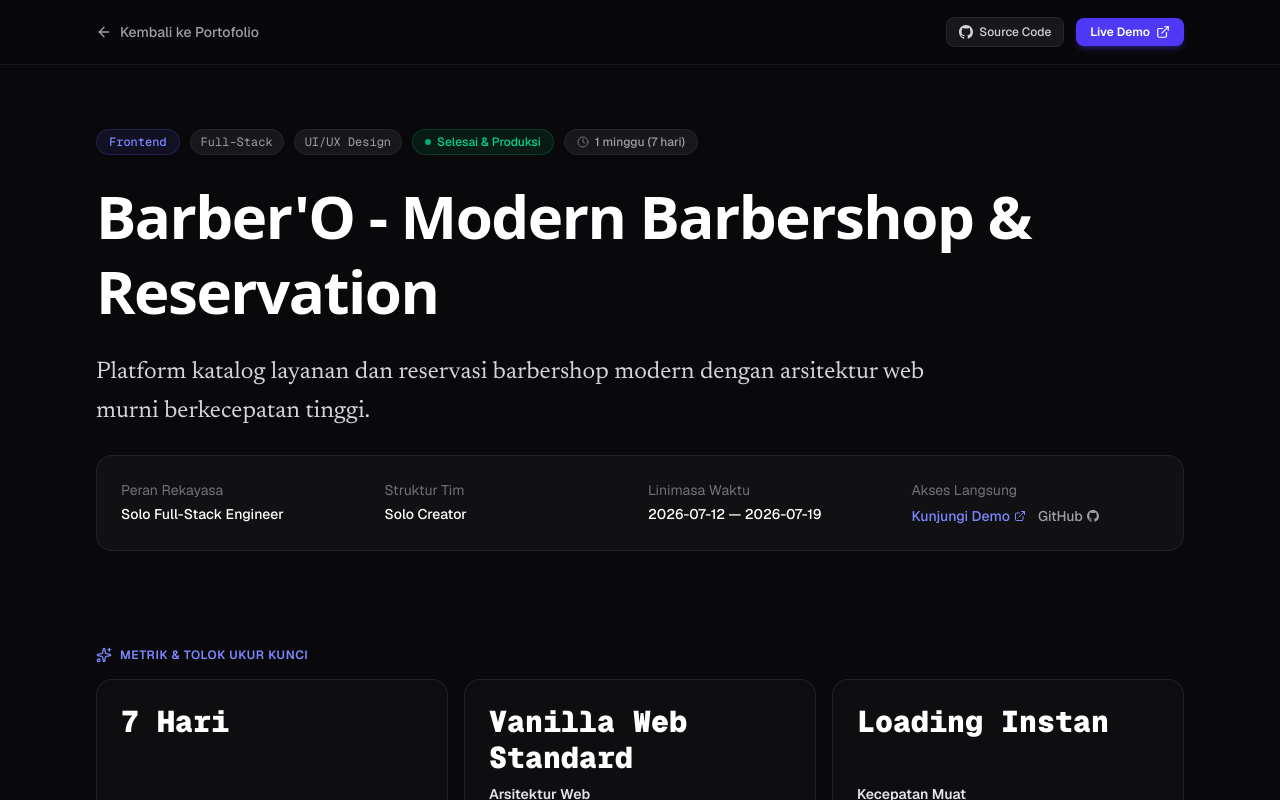
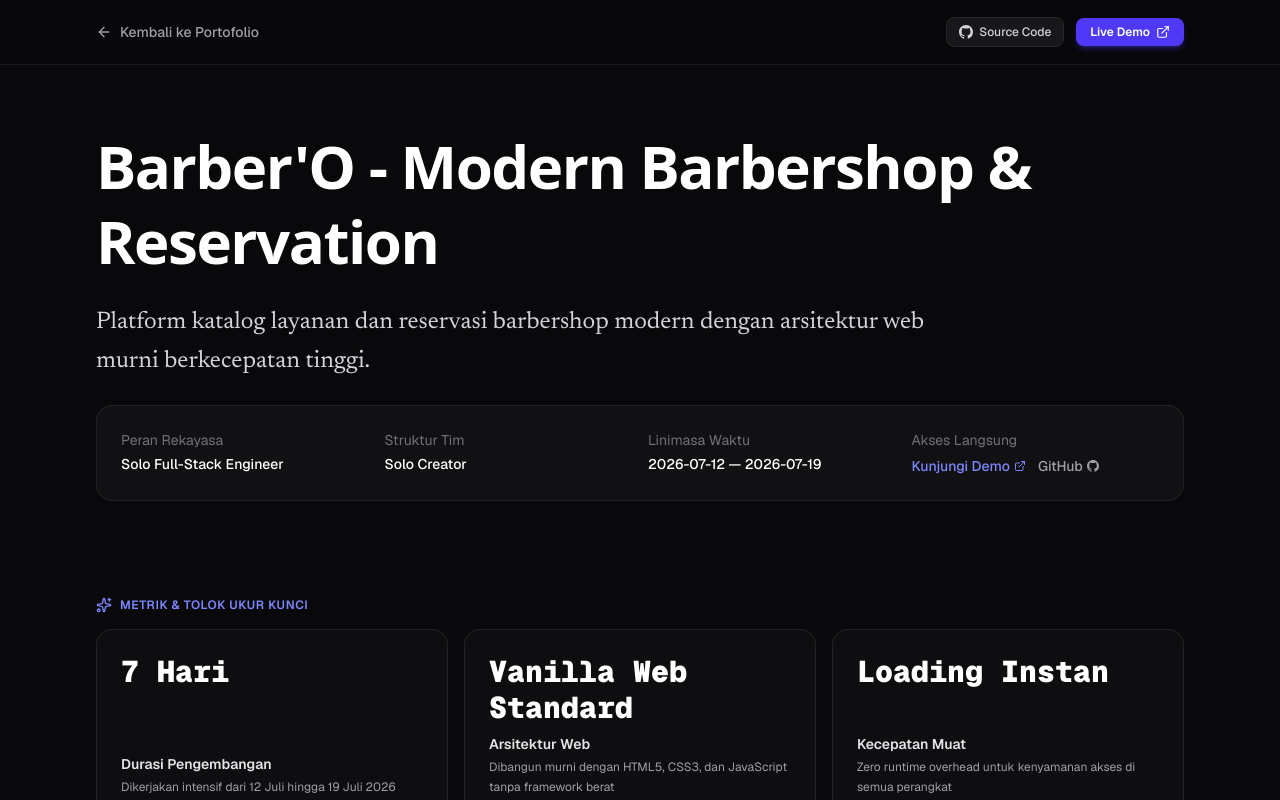
Before and after one commit to Jovan-SW/web_portofolio, a Next.js app: page /projects/barber-o-barbershop-platform in a window 1280 px wide. Shown: the top 800 px of the page. Built offline with nearby package versions, Linux system fonts and the light colour scheme; a web font is replaced by a local one.

Commit message:
fix design projectSection and add detailed page

```diff
--- a/src/app/projects/[slug]/page.tsx
+++ b/src/app/projects/[slug]/page.tsx
@@ -13,7 +13,6 @@ import {
   Sparkles,
   CheckCircle2,
   Calendar,
-  Clock,
   Code2,
   SlidersHorizontal,
   Search,
@@ -33,6 +32,8 @@ import Footer from '@/components/layout/Footer';
 interface Props {
   params: Promise<{ slug: string }>;
 }
+
+export const instant = false;
 
 export function generateStaticParams() {
   return PROJECTS_DATA.map((project) => ({
@@ -182,29 +183,6 @@ export default async function ProjectDetailPage({ params }: Props) {
       <main className="flex-1 max-w-6xl mx-auto w-full px-4 sm:px-6 lg:px-8 py-10 sm:py-16 space-y-16 sm:space-y-24">
         {/* Project Header */}
         <section className="flex flex-col gap-6">
-          {/* Badges / Pill Meta */}
-          <div className="flex flex-wrap items-center gap-2.5">
-            <span className="px-3 py-1 rounded-full text-xs font-mono font-medium bg-indigo-500/10 text-indigo-400 border border-indigo-500/20">
-              {project.category}
-            </span>
-            {project.subCategories?.map((sub) => (
-              <span
-                key={sub}
-                className="px-2.5 py-1 rounded-full text-xs font-mono bg-zinc-900 text-zinc-400 border border-zinc-800"
-              >
-                {sub}
-              </span>
-            ))}
-            <span className="inline-flex items-center gap-1.5 px-3 py-1 rounded-full text-xs font-medium bg-emerald-500/10 text-emerald-400 border border-emerald-500/20">
-              <span className="w-1.5 h-1.5 rounded-full bg-emerald-400 animate-pulse" />
-              <span>{project.status === 'completed' ? 'Selesai & Produksi' : 'Dalam Pengembangan'}</span>
-            </span>
-            <span className="inline-flex items-center gap-1.5 px-3 py-1 rounded-full text-xs font-medium bg-zinc-900 text-zinc-400 border border-zinc-800">
-              <Clock className="w-3 h-3 text-zinc-500" />
-              <span>{project.timeline.duration || '2 Minggu'}</span>
-            </span>
-          </div>
-
           {/* Title */}
           <h1
             className="text-3xl sm:text-5xl lg:text-6xl font-black text-white tracking-tight leading-tight"
--- a/src/components/sections/ProjectSection.tsx
+++ b/src/components/sections/ProjectSection.tsx
@@ -8,7 +8,6 @@ import { Project } from '@/types';
 import { CardStack, CardStackItem } from '@/components/ui/card-stack';
 import {
   ExternalLink,
-  Layers,
   Sparkles,
   ArrowRight,
   Clock,
@@ -34,7 +33,7 @@ const getRepoUrl = (repo: any): string | null => {
 export default function ProjectSection() {
   const [activeIndex, setActiveIndex] = useState(0);
 
-  // Map the 3 projects to CardStackItem format
+  // Map the featured projects to CardStackItem format with updated categories
   const cardItems: PortfolioCardItem[] = PROJECTS_DATA.map((project) => ({
     id: project.id,
     title: project.title,
@@ -63,26 +62,16 @@ export default function ProjectSection() {
       <div className="max-w-6xl mx-auto px-4 sm:px-6 lg:px-8 relative z-10">
         {/* Section Header */}
         <div className="flex flex-col items-center text-center mb-10 sm:mb-14">
-          <div className="inline-flex items-center gap-1.5 px-3 py-1 rounded-full bg-indigo-500/10 border border-indigo-500/20 text-indigo-400 text-xs font-semibold tracking-wide uppercase mb-3">
-            <Layers className="w-3.5 h-3.5" />
-            <span>Interactive 3D Showcase</span>
-          </div>
-
           <h2
             className="text-3xl sm:text-4xl lg:text-5xl font-black text-white tracking-tight mb-4"
             style={{ fontFamily: 'var(--font-satoshi), Satoshi, sans-serif' }}
           >
-            Studi Kasus & Portofolio Rekayasa
+            Studi Kasus & Portofolio
           </h2>
 
           <p className="max-w-2xl text-zinc-400 text-base sm:text-lg leading-relaxed font-serif-contemporary">
             Jelajahi karya produksi pilihan yang dibangun dengan perhatian mendalam terhadap arsitektur web modern, kinerja maksimal, dan pengalaman pengguna presisi.
           </p>
-
-          <div className="mt-4 inline-flex items-center gap-2 px-3 py-1 rounded-full bg-zinc-900/80 border border-zinc-800 text-xs text-zinc-400">
-            <span className="w-1.5 h-1.5 rounded-full bg-indigo-400 animate-pulse" />
-            <span>Geser kartu atau gunakan tombol panah untuk menavigasi proyek</span>
-          </div>
         </div>
 
         {/* 3D Card Stack Component */}
--- a/src/data/projects.ts
+++ b/src/data/projects.ts
@@ -226,8 +226,8 @@ export const PROJECTS_DATA: Project[] = [
     title: 'RevLume - Interactive Movie Discovery',
     slug: 'revlume-movie-explorer',
     tagline: 'Platform web penjelajah film interaktif berbasis React dengan integrasi real-time TMDB API.',
-    category: 'Frontend',
-    subCategories: ['Full-Stack', 'UI/UX Design'],
+    category: 'Fullstack',
+    subCategories: ['Frontend', 'UI/UX Design'],
     status: 'completed',
     featured: true,
     order: 2,
@@ -423,7 +423,7 @@ export const PROJECTS_DATA: Project[] = [
       metaTitle: 'RevLume - Movie Discovery Platform | Portfolio Case Study',
       metaDescription:
         'Studi kasus pembuatan aplikasi penjelajah film interaktif berbasis React dan TMDB API oleh Jovan Sebastian William.',
-      keywords: ['RevLume', 'React Movie App', 'TMDB API', 'Frontend Portfolio', 'JavaScript'],
+      keywords: ['RevLume', 'React Movie App', 'TMDB API', 'Full-Stack Portfolio', 'JavaScript'],
     },
   },
 
--- a/src/types/project.ts
+++ b/src/types/project.ts
@@ -20,6 +20,7 @@
  */
 export type ProjectCategory =
   | 'Full-Stack'
+  | 'Fullstack'
   | 'Frontend'
   | 'Backend / API'
   | 'Mobile App'
```
